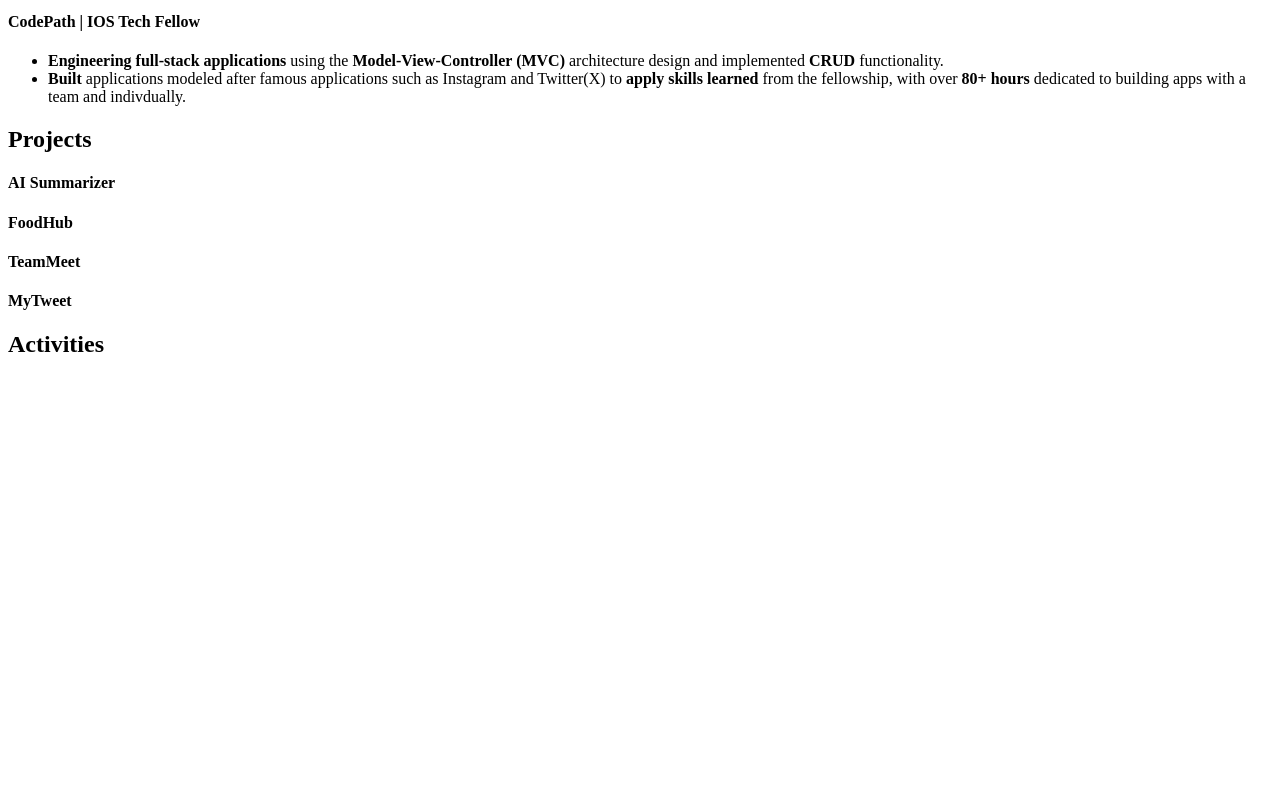
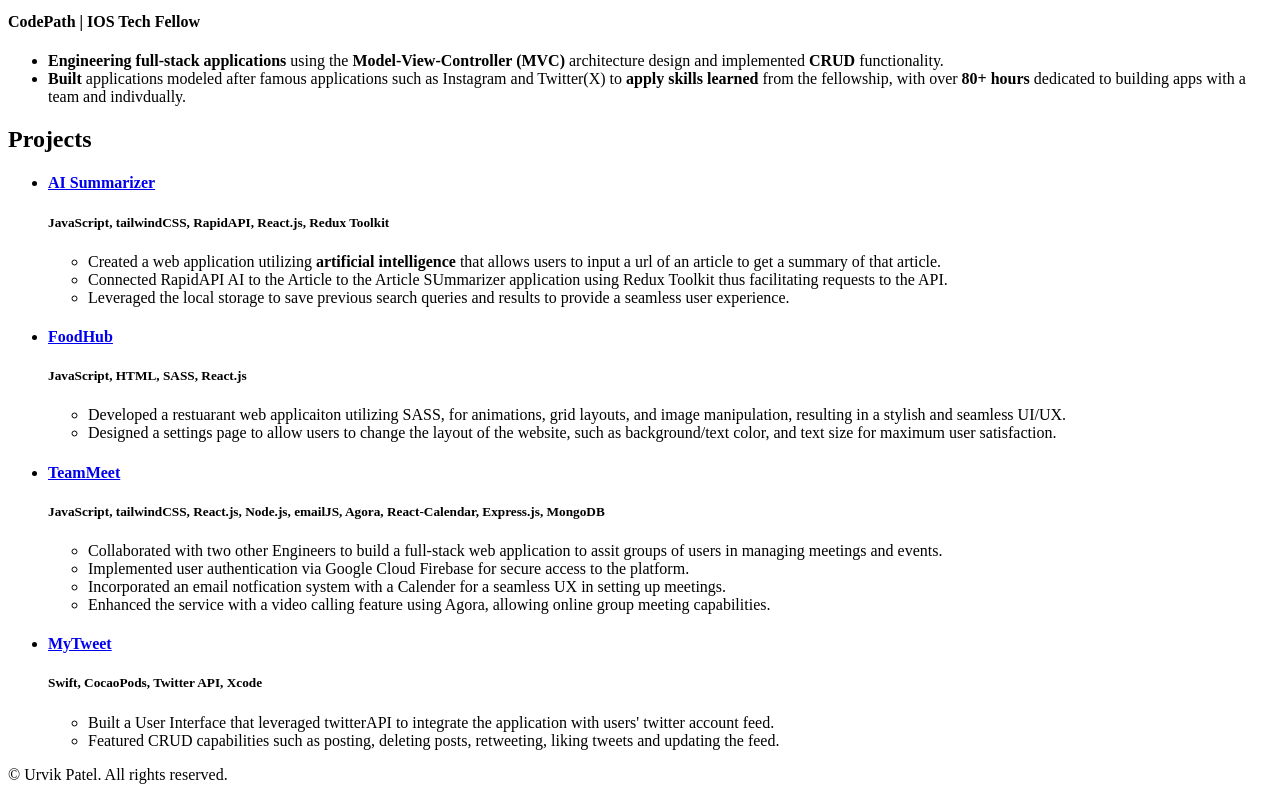
Before and after one commit to UrvikP/html-resume, a plain HTML site: page index.html in a window 1280 px wide. Shown: the part 698-1498 px from the top of the page. Before the commit the page ends 1076 px from the top, so only its background shows below. Drawn offline with Linux system fonts and the light colour scheme.

Commit message:
Updated Projects with links and descriptions. Included footer.

```diff
--- a/index.html
+++ b/index.html
@@ -42,12 +42,47 @@
                     <li><b>Built</b> applications modeled after famous applications such as Instagram and Twitter(X) to <b>apply skills learned</b> from the fellowship, with over <b>80+ hours</b> dedicated to building apps with a team and indivdually.</li>
                 </ul>
         <h2>Projects</h2>
-            <h4>AI Summarizer</h4>
-            <h4>FoodHub</h4>
-            <h4>TeamMeet</h4>
-            <h4>MyTweet</h4>
+        <ul>
+            <li>
+                <h4><a href="https://github.com/UrvikP/AI_Summarizer">AI Summarizer </a></h4>
+                <h5>JavaScript, tailwindCSS, RapidAPI, React.js, Redux Toolkit</h5>
+                <ul>
+                    <li>Created a web application utilizing <b>artificial intelligence</b> that allows users to input a url of an article to get a summary of that article.</li>
+                    <li>Connected RapidAPI AI to the Article to the Article SUmmarizer application using Redux Toolkit thus facilitating requests to the API.</li>
+                    <li>Leveraged the local storage to save previous search queries and results to provide a seamless user experience.</li>
+                </ul>
 
-        <h2>Activities</h2>
+            </li>
+            <li>
+                <h4><a href="https://github.com/UrvikP/food-app">FoodHub</a></h4>
+                <h5>JavaScript, HTML, SASS, React.js</h5>
+                <ul>
+                    <li>Developed a restuarant web applicaiton utilizing SASS, for animations, grid layouts, and image manipulation, resulting in a stylish and seamless UI/UX.</li>
+                    <li>Designed a settings page to allow users to change the layout of the website, such as background/text color, and text size for maximum user satisfaction.</li>
+                </ul>
+            </li>
+            <li>
+                <h4><a href="https://github.com/UrvikP/TeamMeet">TeamMeet</a></h4>
+                <h5>JavaScript, tailwindCSS, React.js, Node.js, emailJS, Agora, React-Calendar, Express.js, MongoDB</h5>
+                <ul>
+                    <li>Collaborated with two other Engineers to build a full-stack web application to assit groups of users in managing meetings and events.</li>
+                    <li>Implemented user authentication via Google Cloud Firebase for secure access to the platform.</li>
+                    <li>Incorporated an email notfication system with a Calender for a seamless UX in setting up meetings.</li>
+                    <li>Enhanced the service with a video calling feature using Agora, allowing online group meeting capabilities.</li>
+                </ul>
+            </li>
+            <li>
+                <h4><a href="https://github.com/UrvikP/MyTweet">MyTweet</a></h4>
+                <h5>Swift, CocaoPods, Twitter API, Xcode</h5>
+                <ul>
+                    <li>Built a User Interface that leveraged twitterAPI to integrate the application with users' twitter account feed.</li>
+                    <li>Featured CRUD capabilities such as posting, deleting posts, retweeting, liking tweets and updating the feed.</li>
+                </ul>
+            </li>
+        </ul>
 
     </body>
+    <footer>
+        <p>© Urvik Patel. All rights reserved.</p>
+    </footer>
 </html>
```
